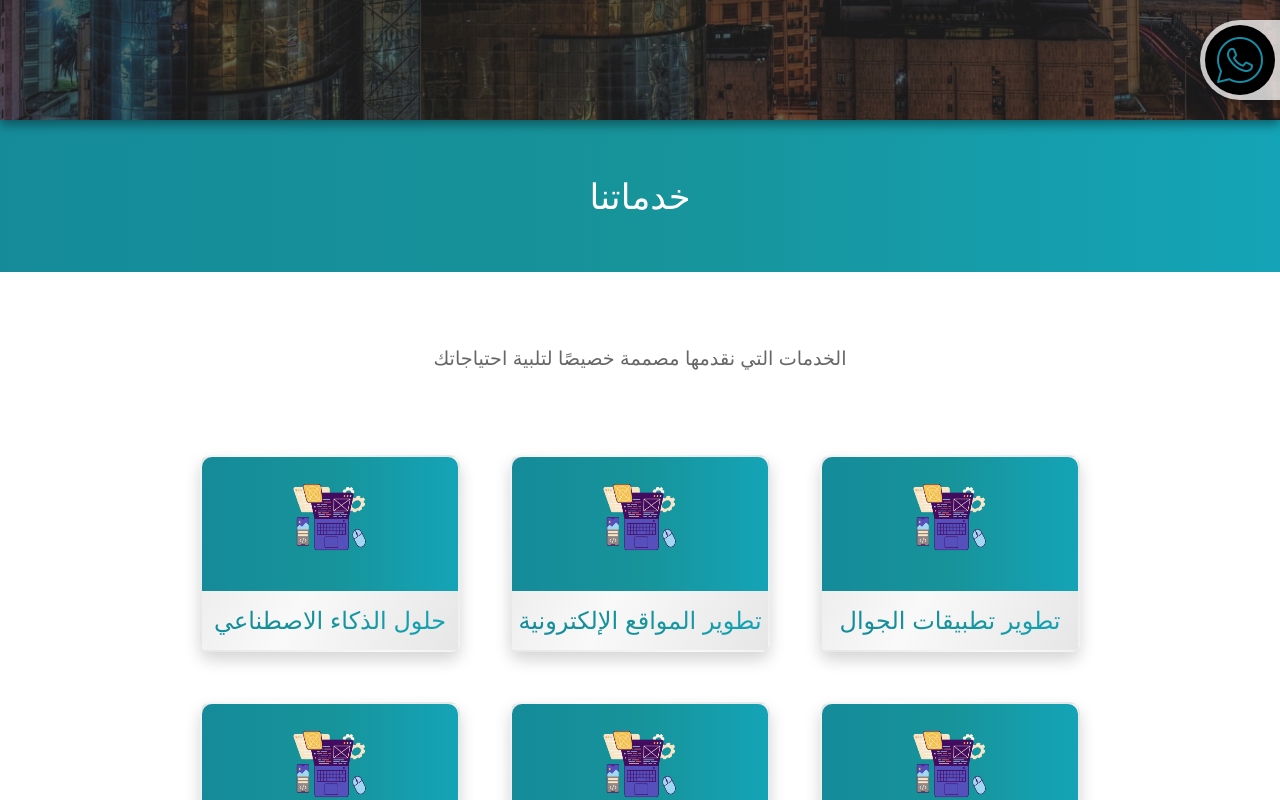
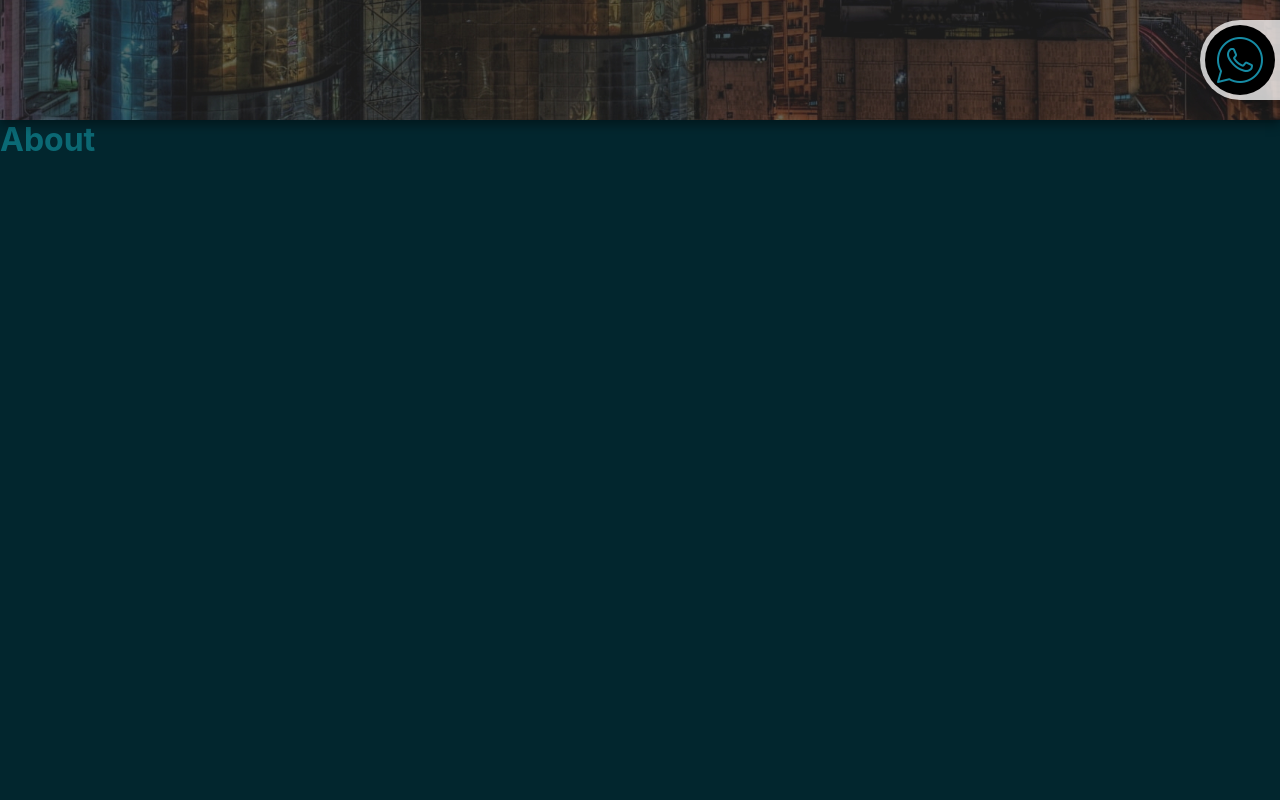
Before and after one commit to shareef99997/26-ideas, a React (Create React App) app: page / in a window 1280 px wide. Shown: the part 680-1480 px from the top of the page. Built offline with nearby package versions, Linux system fonts and the light colour scheme.

Commit message:
start designing about section

```diff
--- /dev/null
+++ b/src/Home/About/About.css
@@ -0,0 +1,9 @@
+.About-Body{
+  height: 100vh;
+  width: 100%;
+  background-color:rgb(2, 38, 46);
+}
+
+h1{
+  margin: 0;
+}
--- /dev/null
+++ b/src/Home/About/About.jsx
@@ -0,0 +1,13 @@
+import './About.css';
+function About() {
+  return (
+    <div className="About" id="Footer">
+      <body className='About-Body'>
+              <h1>About</h1>
+      </body>
+
+    </div>
+  );
+}
+
+export default About;
--- a/src/Home/Home.jsx
+++ b/src/Home/Home.jsx
@@ -3,6 +3,7 @@ import Header from './Header/Header';
 import Services from './Services/Services';
 import Store from './Store/Store';
 import Footer from './Footer/Footer';
+import About from './About/About';
 
 function Home() {
   return (
@@ -18,6 +19,7 @@ function Home() {
       </nav>
      </a>
       <Header />
+      <About/>
       <Services />
       <Store />
       <Footer />
--- a/src/index.css
+++ b/src/index.css
@@ -23,7 +23,7 @@ code {
 :root{
   --main-color:#168ca5;
   --second-color:rgba(14, 105, 117, 1);
-  --main-gradient:linear-gradient(90deg, rgb(21, 139, 154) 0%, rgb(23, 147, 154) 50%, rgb(20, 164, 183) 100%);
+  --main-gradient:linear-gradient(90deg, rgb(10, 106, 118) 0%, rgb(22, 87, 91) 50%, rgb(10, 106, 118) 100%);
   --background-gradient:linear-gradient(90deg, rgb(7, 60, 67) 0%, rgb(21, 77, 80) 50%, rgb(5, 56, 62) 100%);
 
 
```
